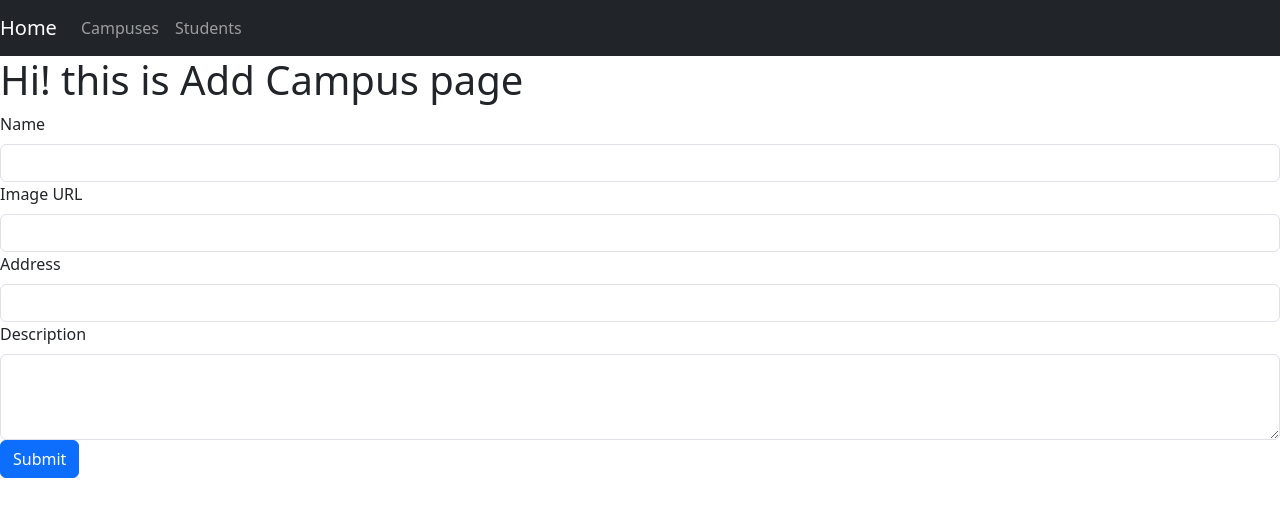
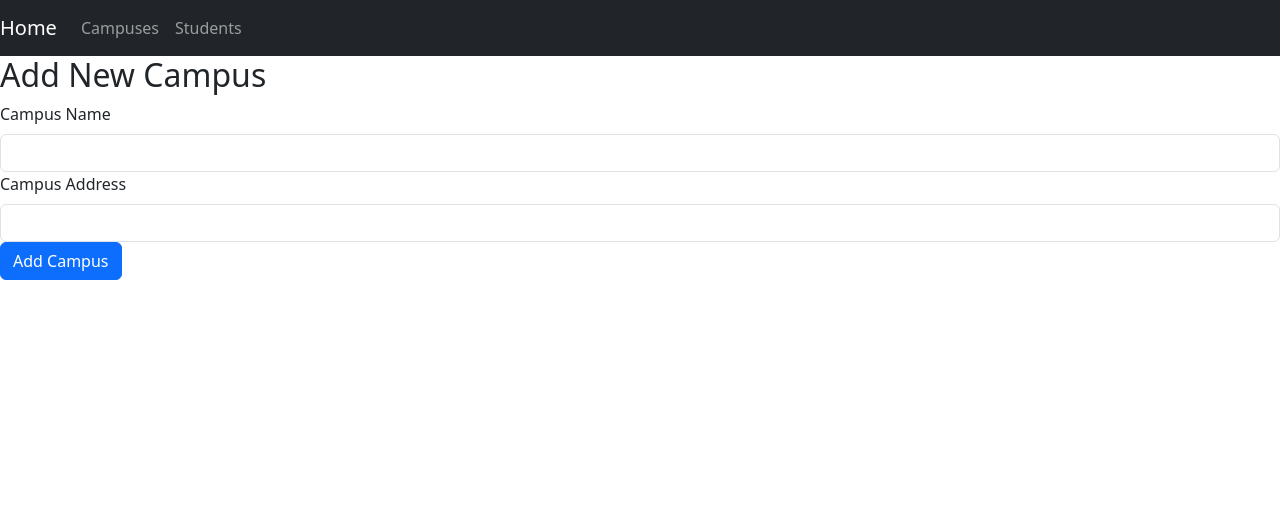
Before and after one commit to Kevinrocks100/crudApplicationFrontEnd, a React (Create React App) app: page /campuses/add in a window 1280 px wide. Shown: the top 516 px of the page. Built offline with nearby package versions, Linux system fonts and the light colour scheme.

Commit message:
Updated the Form with Validation features

```diff
--- a/src/components/addCampusForm.jsx
+++ b/src/components/addCampusForm.jsx
@@ -5,74 +5,88 @@ import { Form, Button } from "react-bootstrap";
 import { createCampusThunk } from "../redux/campuses/campuses.actions";
 
 const AddCampusForm = () => {
+    const dispatch = useDispatch();
     const navigate = useNavigate();
-    const dispatch = useDispatch();
+
     const [formData, setFormData] = useState({
         name: "",
-      imageUrl: "",
+        imageUrl: "jhshdf",
         address: "",
-      description: ""
+        description: "shd"
     });
+
+    const [validationErrors, setValidationErrors] = useState({});
 
     const handleChange = (e) => {
         setFormData({
             ...formData,
-        [e.target.name]: e.target.value
+            [e.target.name]: e.target.value,
         });
     };
 
     const handleSubmit = (e) => {
         e.preventDefault();
+        const errors = validateForm();
+        if (Object.keys(errors).length === 0) {
             dispatch(createCampusThunk(formData));
+            setFormData({
+                name: "",
+                address: "",
+            });
+            setValidationErrors({});
             navigate('/campuses');
+        } else {
+            setValidationErrors(errors);
+        }
     };
-    // const newCampus = useSelector((state) => state.campus.campus);
+
+    const validateForm = () => {
+        const errors = {};
+        if (!formData.name.trim()) {
+            errors.name = "Campus name is required";
+        }
+        if (!formData.address.trim()) {
+            errors.address = "Campus address is required";
+        }
+        return errors;
+    };
+
     return (
         <div>
-            <h1>Hi! this is Add Campus page</h1>
+            <h2>Add New Campus</h2>
             <Form onSubmit={handleSubmit}>
                 <Form.Group controlId="name">
-                    <Form.Label>Name</Form.Label>
+                    <Form.Label>Campus Name</Form.Label>
                     <Form.Control
                         type="text"
                         name="name"
                         value={formData.name}
                         onChange={handleChange}
+                        isInvalid={validationErrors.name}
                     />
-                </Form.Group>
-                <Form.Group controlId="imageUrl">
-                    <Form.Label>Image URL</Form.Label>
-                    <Form.Control
-                        type="text"
-                        name="imageUrl"
-                        value={formData.imageUrl}
-                        onChange={handleChange}
-                    />
+                    <Form.Control.Feedback type="invalid">
+                        {validationErrors.name}
+                    </Form.Control.Feedback>
                 </Form.Group>
                 <Form.Group controlId="address">
-                    <Form.Label>Address</Form.Label>
+                    <Form.Label>Campus Address</Form.Label>
                     <Form.Control
                         type="text"
                         name="address"
                         value={formData.address}
                         onChange={handleChange}
+                        isInvalid={validationErrors.address}
                     />
-                </Form.Group>
-                <Form.Group controlId="description">
-                    <Form.Label>Description</Form.Label>
-                    <Form.Control
-                        as="textarea"
-                        rows={3}
-                        name="description"
-                        value={formData.description}
-                        onChange={handleChange}
-                    />
+                    <Form.Control.Feedback type="invalid">
+                        {validationErrors.address}
+                    </Form.Control.Feedback>
                 </Form.Group>
                 <Button variant="primary" type="submit">
-                    Submit
+                    Add Campus
                 </Button>
             </Form>
         </div>
-    )
-}
+    );
+};
+
 export default AddCampusForm;
```
Lines whose indentation alone changed are shown as unchanged.
